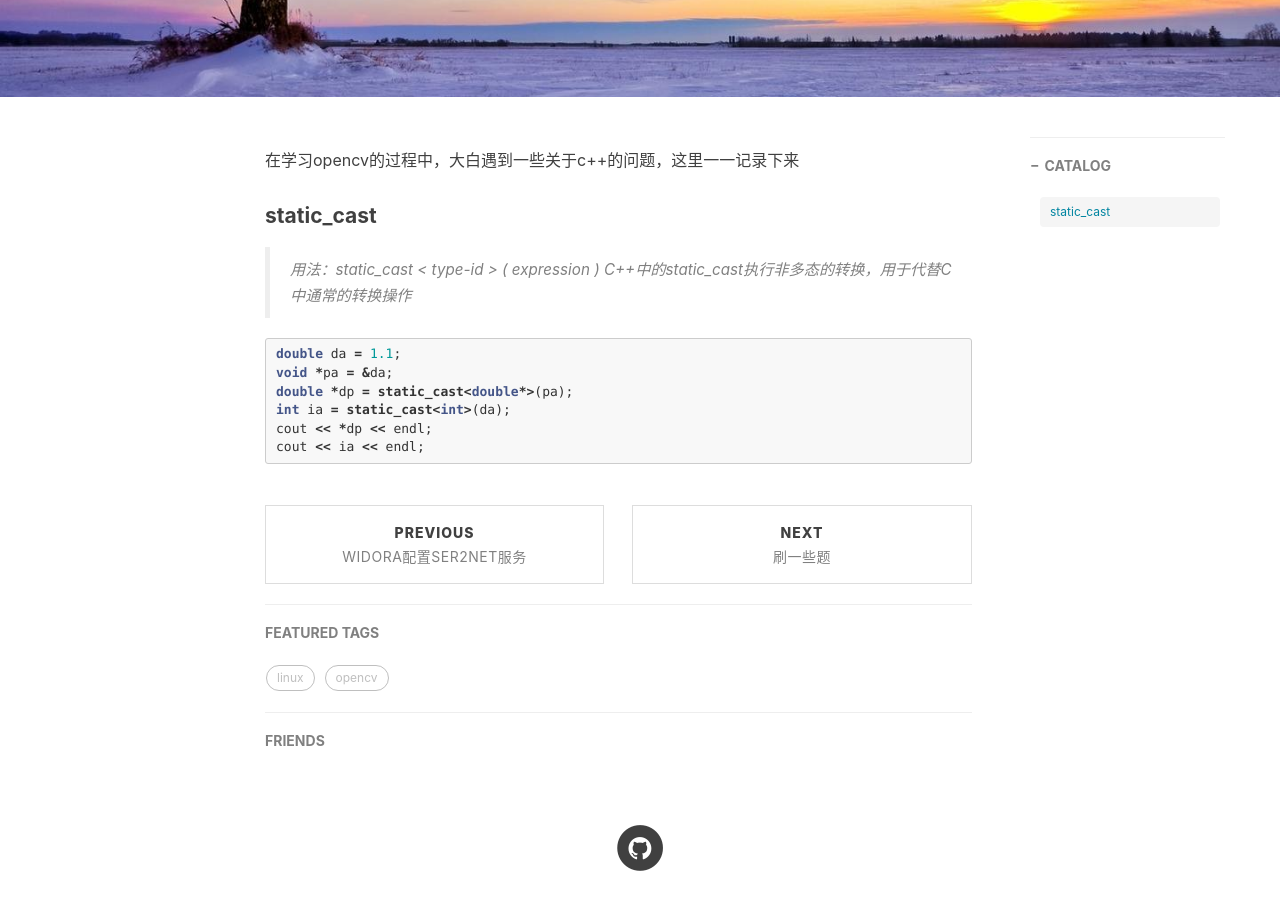
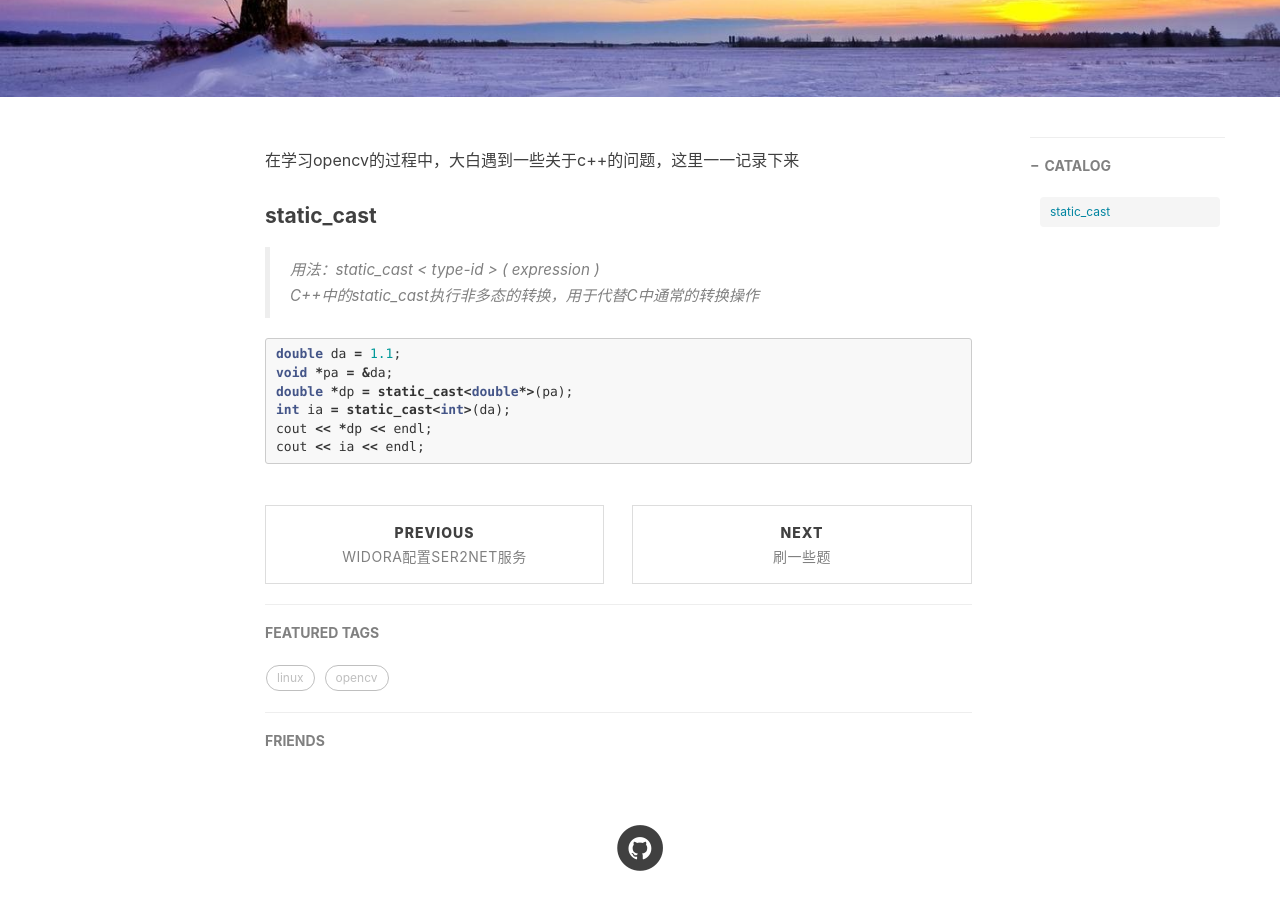
Before and after one commit to Lmonologue/baymax.github.io, a Jekyll site: the page built from _posts/2017-05-27-c++笔记.md, in a window 1280 px wide and 900 px high, scrolled down 426 px. Built offline with Jekyll 4.4.1, drawn with Linux system fonts in a browser that asks for light colours; nearby versions of some CDN libraries; comment, search, counter and statistics services are not loaded.

Commit message:
Update 2017-05-27-c++笔记.md

````diff
--- a/_posts/2017-05-27-c++笔记.md
+++ b/_posts/2017-05-27-c++笔记.md
@@ -14,7 +14,7 @@
 
 #### static_cast
 
->用法：static_cast < type-id > ( expression )
+>用法：static_cast < type-id > ( expression )<br>
 >C++中的static_cast执行非多态的转换，用于代替C中通常的转换操作
 
 ```c++
````
